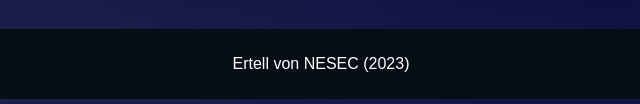
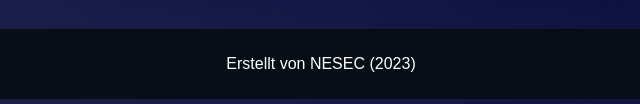
Before and after one commit to NE4kuma/pizza-ber, a plain HTML site: page index.html in a window 1280 px wide. Shown: the part 1300-1404 px from the top of the page, 319-959 px from the left. Drawn offline with Linux system fonts and the light colour scheme.

Commit message:
Update index.html

```diff
--- a/index.html
+++ b/index.html
@@ -442,7 +442,7 @@
     </aside>
 
     <footer>
-        <p>Ertell von NESEC (2023)</p>
+        <p>Erstellt von NESEC (2023)</p>
     </footer>
 
     <script>
```
